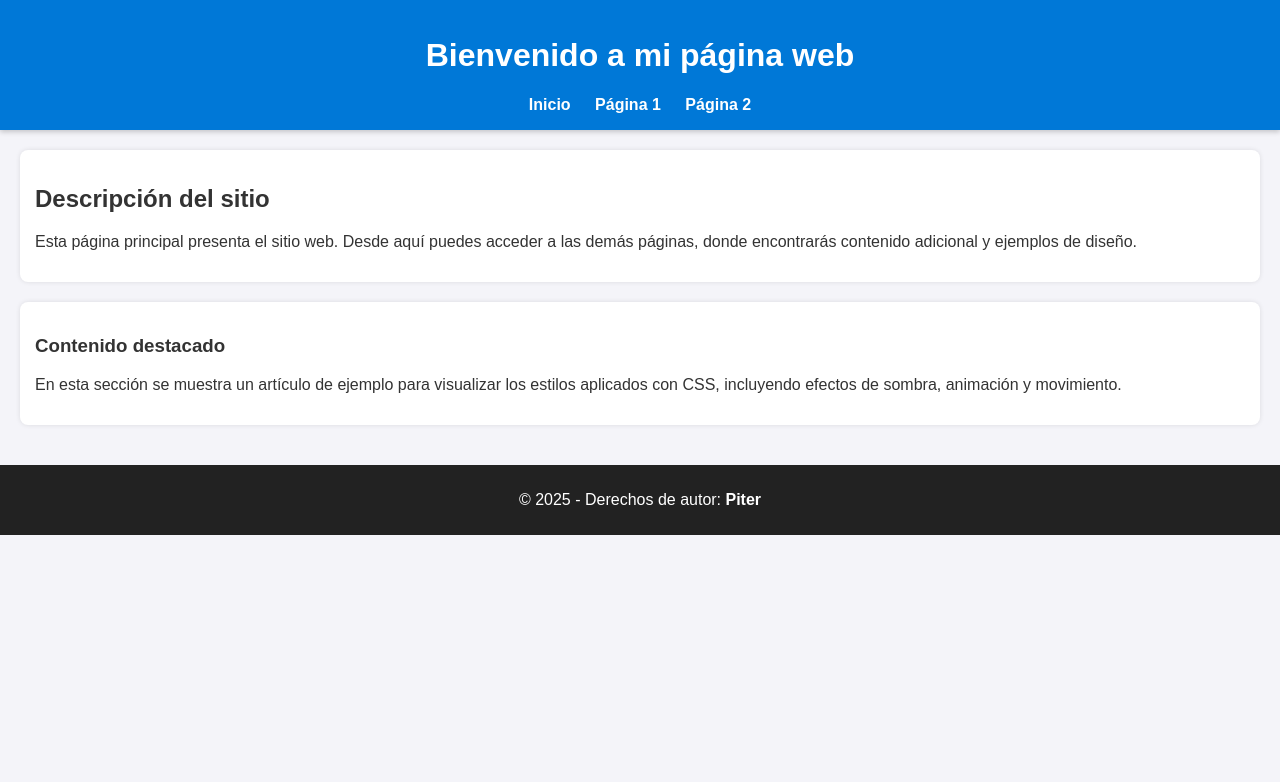
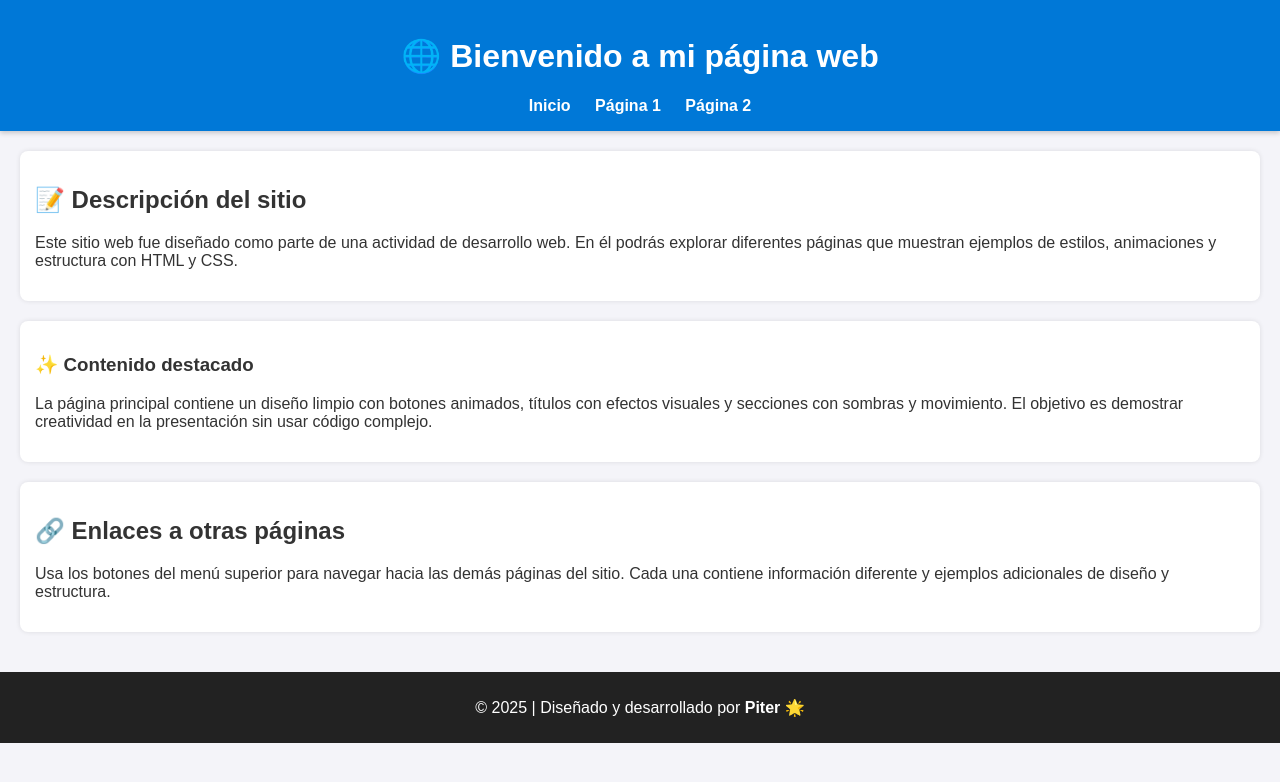
Before and after one commit to pedromaniabot-spec/Tarea-2-en-Clase, a plain HTML site: page index.html in a window 1280 px wide. Drawn offline with Linux system fonts and the light colour scheme; files that its build step writes are made by us from their sources.

Commit message:
Update index.html

```diff
--- a/index.html
+++ b/index.html
@@ -5,11 +5,12 @@
     <meta name="viewport" content="width=device-width, initial-scale=1.0">
     <title>Página Principal - Sitio de Piter</title>
     <link rel="stylesheet" href="static/estilos.css">
+    <link href="https://fonts.googleapis.com/css2?family=Poppins:wght@400;600&display=swap" rel="stylesheet">
 </head>
 <body>
 
     <header>
-        <h1>Bienvenido a mi página web</h1>
+        <h1>🌐 Bienvenido a mi página web</h1>
         <nav>
             <a href="index.html">Inicio</a>
             <a href="pagina1.html">Página 1</a>
@@ -19,18 +20,23 @@
 
     <main>
         <section>
-            <h2>Descripción del sitio</h2>
-            <p>Esta página principal presenta el sitio web. Desde aquí puedes acceder a las demás páginas, donde encontrarás contenido adicional y ejemplos de diseño.</p>
+            <h2>📝 Descripción del sitio</h2>
+            <p>Este sitio web fue diseñado como parte de una actividad de desarrollo web. En él podrás explorar diferentes páginas que muestran ejemplos de estilos, animaciones y estructura con HTML y CSS.</p>
         </section>
 
         <article>
-            <h3>Contenido destacado</h3>
-            <p>En esta sección se muestra un artículo de ejemplo para visualizar los estilos aplicados con CSS, incluyendo efectos de sombra, animación y movimiento.</p>
+            <h3>✨ Contenido destacado</h3>
+            <p>La página principal contiene un diseño limpio con botones animados, títulos con efectos visuales y secciones con sombras y movimiento. El objetivo es demostrar creatividad en la presentación sin usar código complejo.</p>
         </article>
+
+        <section>
+            <h2>🔗 Enlaces a otras páginas</h2>
+            <p>Usa los botones del menú superior para navegar hacia las demás páginas del sitio. Cada una contiene información diferente y ejemplos adicionales de diseño y estructura.</p>
+        </section>
     </main>
 
     <footer>
-        <p>© 2025 - Derechos de autor: <strong>Piter</strong></p>
+        <p>© 2025 | Diseñado y desarrollado por <strong>Piter</strong> 🌟</p>
     </footer>
 
 </body>
```
